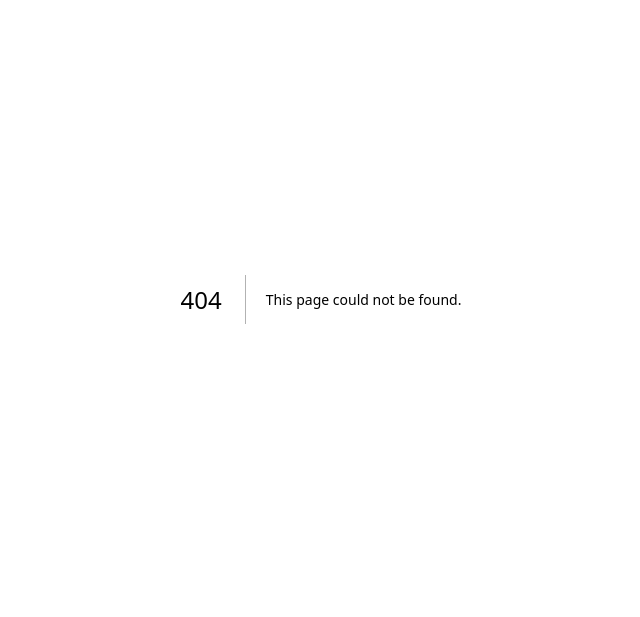
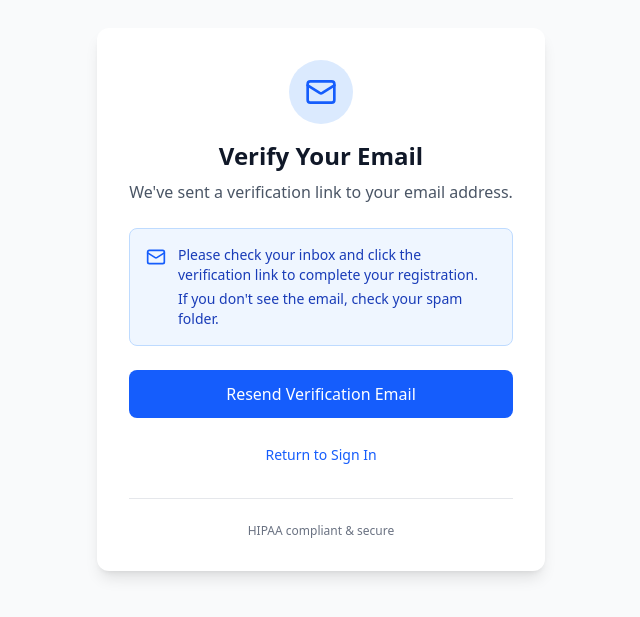
Before and after one commit to alexhcj/medconnect-pro, a Next.js app: page /email-verification in a window 1280 px wide. Before the commit this address had no page. Shown: the part 101-718 px from the top of the page, without its empty margins (319-959 px from the left). Built offline with nearby package versions, Linux system fonts and the light colour scheme.

Commit message:
add: email verification page

```diff
--- /dev/null
+++ b/src/app/(auth)/email-verification/page.tsx
@@ -0,0 +1,184 @@
+'use client';
+
+import React, {useEffect, useState} from 'react';
+import {AlertCircle, CheckCircle, Mail, RefreshCw} from 'lucide-react';
+import {toast, Toaster} from 'react-hot-toast';
+import Link from 'next/link';
+
+export default function EmailVerification() {
+	const [verificationStatus, setVerificationStatus] = useState<'pending' | 'success' | 'expired'>('pending');
+	const [isResending, setIsResending] = useState(false);
+	const [email, setEmail] = useState<string>('');
+	// TODO: mb save to localstorage | use server timeout?
+	const [countdown, setCountdown] = useState(0);
+
+	// Simulate getting the email from URL params or local storage
+	useEffect(() => {
+		// In a real app, you'd get this from search params or context
+		const searchParams = new URLSearchParams(window.location.search);
+		const emailParam = searchParams.get('email');
+		if (emailParam) {
+			setEmail(emailParam);
+		}
+
+		// Check token validity - this would be an API call in production
+		// TODO: add validateToken API call
+		const token = searchParams.get('token');
+		if (token === 'verified') {
+			setVerificationStatus('success');
+		} else if (token === 'expired') {
+			setVerificationStatus('expired');
+		}
+	}, []);
+
+	const handleResendVerification = async () => {
+		setIsResending(true);
+		try {
+			// Simulate API call
+			// TODO: add resendVerificationCode API call
+			await new Promise(resolve => setTimeout(resolve, 1500));
+			toast.success('Verification email resent successfully!');
+
+			// Set countdown for resend button
+			setCountdown(60);
+			const timer = setInterval(() => {
+				setCountdown(prev => {
+					if (prev <= 1) {
+						clearInterval(timer);
+						return 0;
+					}
+					return prev - 1;
+				});
+			}, 1000);
+		} catch (error) {
+			toast.error('Failed to resend verification email. Please try again.');
+		} finally {
+			setIsResending(false);
+		}
+	};
+
+	return (
+		<div className="min-h-screen bg-gray-50 flex items-center justify-center p-4">
+			<Toaster position="top-center"/>
+
+			<div className="max-w-md w-full bg-white rounded-xl shadow-lg p-8">
+				<div className="text-center mb-6">
+					{verificationStatus === 'success' ? (
+						<div className="w-16 h-16 bg-green-100 rounded-full flex items-center justify-center mx-auto mb-4">
+							<CheckCircle className="w-8 h-8 text-green-600"/>
+						</div>
+					) : verificationStatus === 'expired' ? (
+						<div className="w-16 h-16 bg-red-100 rounded-full flex items-center justify-center mx-auto mb-4">
+							<AlertCircle className="w-8 h-8 text-red-600"/>
+						</div>
+					) : (
+						<div className="w-16 h-16 bg-blue-100 rounded-full flex items-center justify-center mx-auto mb-4">
+							<Mail className="w-8 h-8 text-blue-600"/>
+						</div>
+					)}
+
+					<h1 className="text-2xl font-bold text-gray-900">
+						{verificationStatus === 'success'
+							? 'Email Verified!'
+							: verificationStatus === 'expired'
+								? 'Verification Link Expired'
+								: 'Verify Your Email'}
+					</h1>
+
+					<p className="text-gray-600 mt-2">
+						{verificationStatus === 'success'
+							? 'Your email has been successfully verified.'
+							: verificationStatus === 'expired'
+								? 'The verification link has expired or is invalid.'
+								: `We've sent a verification link to ${email || 'your email address'}.`}
+					</p>
+				</div>
+
+				{verificationStatus === 'success' ? (
+					<div className="space-y-6">
+						<div className="bg-green-50 border border-green-200 rounded-lg p-4">
+							<div className="flex items-start">
+								<CheckCircle className="w-5 h-5 text-green-600 mt-0.5 mr-3 flex-shrink-0"/>
+								<div>
+									<p className="text-green-800 font-medium">Your account is now active</p>
+									<p className="text-green-700 text-sm mt-1">You can now sign in to your healthcare account and access
+										all features.</p>
+								</div>
+							</div>
+						</div>
+
+						<Link
+							href="/login"
+							className="block w-full py-3 px-4 bg-blue-600 text-white text-center font-medium rounded-lg hover:bg-blue-700 focus:outline-none focus:ring-2 focus:ring-blue-500 focus:ring-offset-2 transition-colors"
+						>
+							Sign In to Your Account
+						</Link>
+					</div>
+				) : (
+					<div className="space-y-6">
+						{verificationStatus === 'pending' && (
+							<div className="bg-blue-50 border border-blue-200 rounded-lg p-4">
+								<div className="flex items-start">
+									<Mail className="w-5 h-5 text-blue-600 mt-0.5 mr-3 flex-shrink-0"/>
+									<div className="text-sm text-blue-800">
+										<p>Please check your inbox and click the verification link to complete your registration.</p>
+										<p className="mt-1">If you don&apos;t see the email, check your spam folder.</p>
+									</div>
+								</div>
+							</div>
+						)}
+
+						{verificationStatus === 'expired' && (
+							<div className="bg-red-50 border border-red-200 rounded-lg p-4">
+								<div className="flex items-start">
+									<AlertCircle className="w-5 h-5 text-red-600 mt-0.5 mr-3 flex-shrink-0"/>
+									<div className="text-sm text-red-800">
+										<p>The verification link has expired or is invalid.</p>
+										<p className="mt-1">Please request a new verification link to continue.</p>
+									</div>
+								</div>
+							</div>
+						)}
+
+						<button
+							onClick={handleResendVerification}
+							disabled={isResending || countdown > 0}
+							className="w-full py-3 px-4 bg-blue-600 text-white font-medium rounded-lg hover:bg-blue-700 focus:outline-none focus:ring-2 focus:ring-blue-500 focus:ring-offset-2 disabled:opacity-50 disabled:cursor-not-allowed transition-colors flex items-center justify-center"
+							aria-label="Resend verification email"
+						>
+							{isResending ? (
+								<>
+									<RefreshCw className="w-5 h-5 mr-2 animate-spin"/>
+									Sending...
+								</>
+							) : countdown > 0 ? (
+								`Resend in ${countdown}s`
+							) : (
+								'Resend Verification Email'
+							)}
+						</button>
+
+						<div className="text-center">
+							<Link
+								href="/login"
+								className="text-sm text-blue-600 hover:text-blue-700 font-medium"
+								aria-label="Return to login page"
+							>
+								Return to Sign In
+							</Link>
+						</div>
+					</div>
+				)}
+
+				{/* HIPAA Compliance Notice */}
+				<div className="mt-8 pt-6 border-t border-gray-200">
+					<div className="flex items-center justify-center text-xs text-gray-500">
+						<div className="flex items-center">
+							<p>HIPAA compliant & secure</p>
+						</div>
+					</div>
+				</div>
+			</div>
+		</div>
+	);
+}
```
